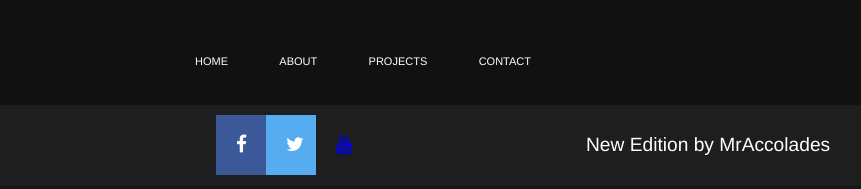
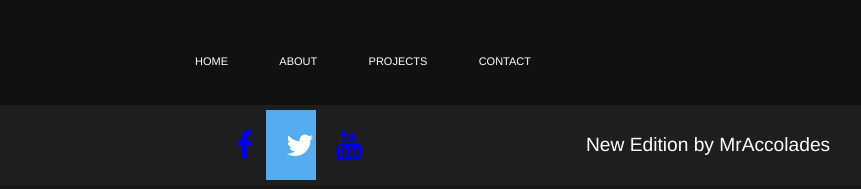
Before and after one commit to MrAccolades/Project1.1, a plain HTML site: page index.html in a window 1280 px wide. Shown: the part 2565-2754 px from the top of the page, 277-1138 px from the left. Drawn offline with Linux system fonts and the light colour scheme.

Commit message:
Update style.css

```diff
--- a/style.css
+++ b/style.css
@@ -373,14 +373,15 @@ footer{
     grid-template-columns: 1fr 1fr 1fr;
     align-content: center;
     justify-content: space-between;
+}
 
-}
 .div>p{
     /*border: #ffff 1px solid;*/
     display: flex;
     flex-direction: column;
     justify-content: center;
 }
+
 .div>.logos{
     width: 100px;
     height: 70px;
@@ -389,7 +390,7 @@ footer{
     width: 100%;
     height: 100%;
 }
-.fa {
+.social>a {
   padding: 20px;
   font-size: 30px;
   width: 50px;
@@ -401,7 +402,7 @@ footer{
   opacity: 0.7;
 }
 
-.fa-facebook {
+..social>.fa-facebook {
   background: #3B5998;
   color: white;
 }
```
